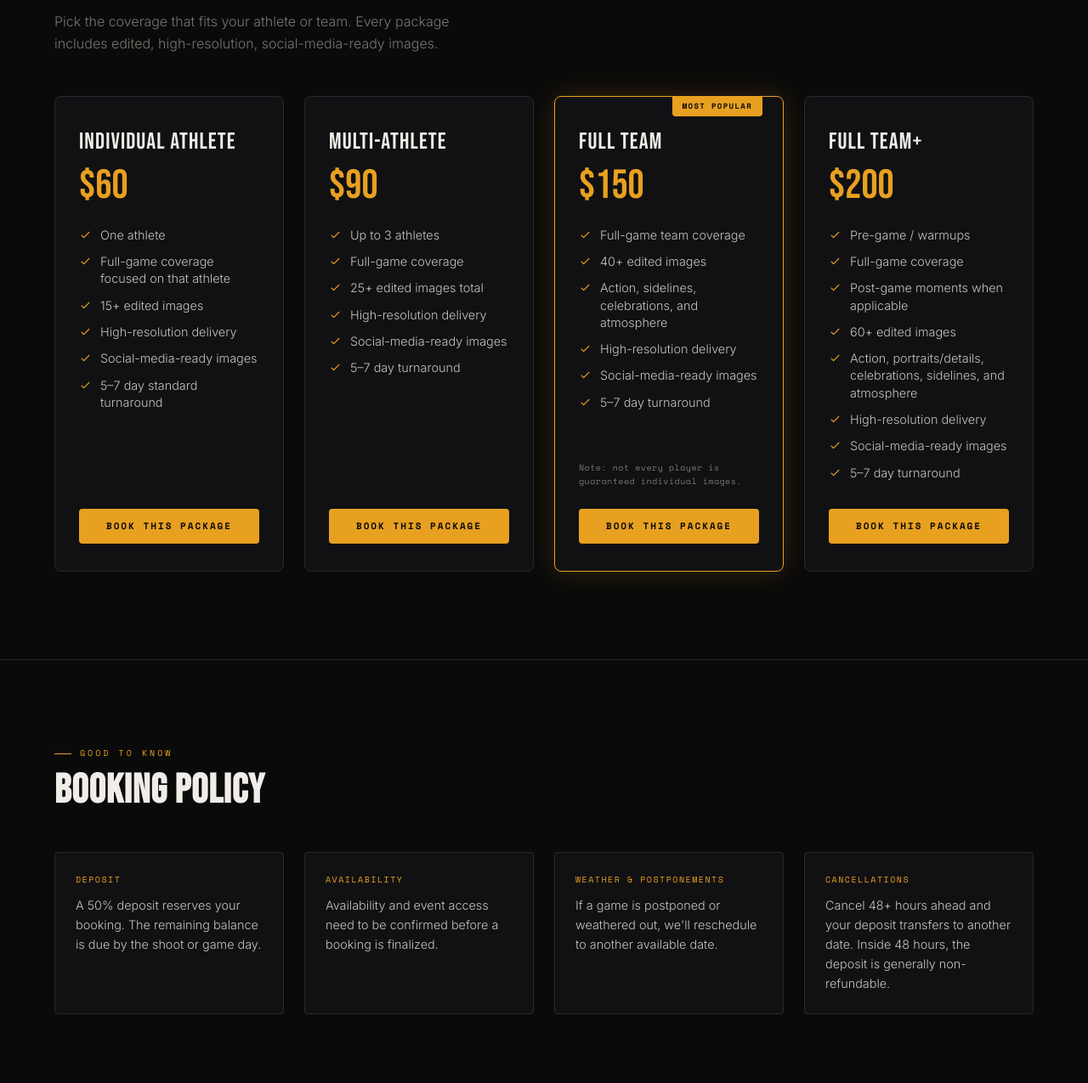
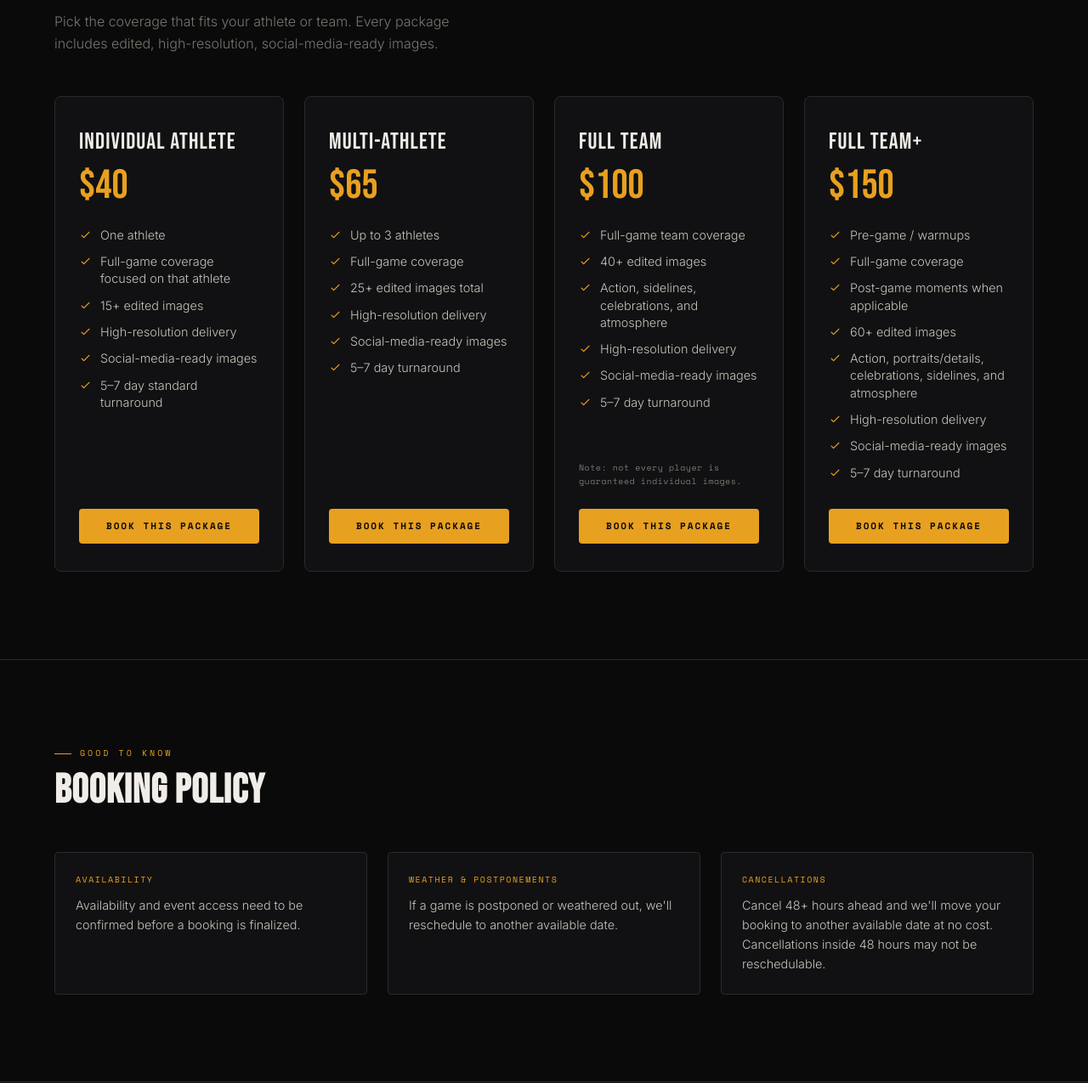
Before and after one commit to freezingfirez/freezingfirez.github.io, a plain HTML site: page photography/pages/rates.html in a window 1280 px wide. Shown: the part 265-1540 px from the top of the page at 85% size. Drawn offline with nearby package versions, Linux system fonts and the light colour scheme.

Commit message:
Update rates: drop Most Popular tag and deposit, adjust pricing
Individual $40, Multi-Athlete $65, Full Team $100, Full Team+ $150.
Removes the deposit policy and reworks the cancellation policy to not
reference it.

Co-Authored-By: Claude Sonnet 5 <noreply@anthropic.com>

```diff
--- a/photography/pages/rates.html
+++ b/photography/pages/rates.html
@@ -4,7 +4,7 @@
   <meta charset="UTF-8">
   <meta name="viewport" content="width=device-width, initial-scale=1.0">
   <title>Sports Photography Rates &amp; Packages | Nathan Fischer Photography</title>
-  <meta name="description" content="Sports photography packages in Greenville, SC — individual athlete, multi-athlete, and full-team coverage starting at $60.">
+  <meta name="description" content="Sports photography packages in Greenville, SC — individual athlete, multi-athlete, and full-team coverage starting at $40.">
   <link rel="canonical" href="https://freezingfirez.github.io/photography/pages/rates.html">
   <link rel="stylesheet" href="../css/style.css">
   <link rel="preconnect" href="https://fonts.googleapis.com">
@@ -56,7 +56,7 @@
 
       <div class="rate-card">
         <div class="rate-card-name">Individual Athlete</div>
-        <div class="rate-card-price">$60</div>
+        <div class="rate-card-price">$40</div>
         <ul class="rate-card-list">
           <li><svg xmlns="http://www.w3.org/2000/svg" fill="none" viewBox="0 0 24 24" stroke="currentColor" stroke-width="2"><path stroke-linecap="round" stroke-linejoin="round" d="M5 13l4 4L19 7"/></svg>One athlete</li>
           <li><svg xmlns="http://www.w3.org/2000/svg" fill="none" viewBox="0 0 24 24" stroke="currentColor" stroke-width="2"><path stroke-linecap="round" stroke-linejoin="round" d="M5 13l4 4L19 7"/></svg>Full-game coverage focused on that athlete</li>
@@ -70,7 +70,7 @@
 
       <div class="rate-card">
         <div class="rate-card-name">Multi-Athlete</div>
-        <div class="rate-card-price">$90</div>
+        <div class="rate-card-price">$65</div>
         <ul class="rate-card-list">
           <li><svg xmlns="http://www.w3.org/2000/svg" fill="none" viewBox="0 0 24 24" stroke="currentColor" stroke-width="2"><path stroke-linecap="round" stroke-linejoin="round" d="M5 13l4 4L19 7"/></svg>Up to 3 athletes</li>
           <li><svg xmlns="http://www.w3.org/2000/svg" fill="none" viewBox="0 0 24 24" stroke="currentColor" stroke-width="2"><path stroke-linecap="round" stroke-linejoin="round" d="M5 13l4 4L19 7"/></svg>Full-game coverage</li>
@@ -82,10 +82,9 @@
         <a href="book.html?package=multi" class="btn btn-primary" style="justify-content:center">Book This Package</a>
       </div>
 
-      <div class="rate-card featured">
-        <div class="rate-card-badge">Most Popular</div>
+      <div class="rate-card">
         <div class="rate-card-name">Full Team</div>
-        <div class="rate-card-price">$150</div>
+        <div class="rate-card-price">$100</div>
         <ul class="rate-card-list">
           <li><svg xmlns="http://www.w3.org/2000/svg" fill="none" viewBox="0 0 24 24" stroke="currentColor" stroke-width="2"><path stroke-linecap="round" stroke-linejoin="round" d="M5 13l4 4L19 7"/></svg>Full-game team coverage</li>
           <li><svg xmlns="http://www.w3.org/2000/svg" fill="none" viewBox="0 0 24 24" stroke="currentColor" stroke-width="2"><path stroke-linecap="round" stroke-linejoin="round" d="M5 13l4 4L19 7"/></svg>40+ edited images</li>
@@ -100,7 +99,7 @@
 
       <div class="rate-card">
         <div class="rate-card-name">Full Team+</div>
-        <div class="rate-card-price">$200</div>
+        <div class="rate-card-price">$150</div>
         <ul class="rate-card-list">
           <li><svg xmlns="http://www.w3.org/2000/svg" fill="none" viewBox="0 0 24 24" stroke="currentColor" stroke-width="2"><path stroke-linecap="round" stroke-linejoin="round" d="M5 13l4 4L19 7"/></svg>Pre-game / warmups</li>
           <li><svg xmlns="http://www.w3.org/2000/svg" fill="none" viewBox="0 0 24 24" stroke="currentColor" stroke-width="2"><path stroke-linecap="round" stroke-linejoin="round" d="M5 13l4 4L19 7"/></svg>Full-game coverage</li>
@@ -126,10 +125,6 @@
     </div>
     <div class="policy-grid">
       <div class="policy-item">
-        <div class="policy-item-title">Deposit</div>
-        <p>A 50% deposit reserves your booking. The remaining balance is due by the shoot or game day.</p>
-      </div>
-      <div class="policy-item">
         <div class="policy-item-title">Availability</div>
         <p>Availability and event access need to be confirmed before a booking is finalized.</p>
       </div>
@@ -139,7 +134,7 @@
       </div>
       <div class="policy-item">
         <div class="policy-item-title">Cancellations</div>
-        <p>Cancel 48+ hours ahead and your deposit transfers to another date. Inside 48 hours, the deposit is generally non-refundable.</p>
+        <p>Cancel 48+ hours ahead and we'll move your booking to another available date at no cost. Cancellations inside 48 hours may not be reschedulable.</p>
       </div>
     </div>
   </section>
```
Also changed, not shown: photography/index.html (+1 -1 lines), photography/pages/book.html (+9 -9 lines), photography/pages/sports.html (+1 -1 lines).
